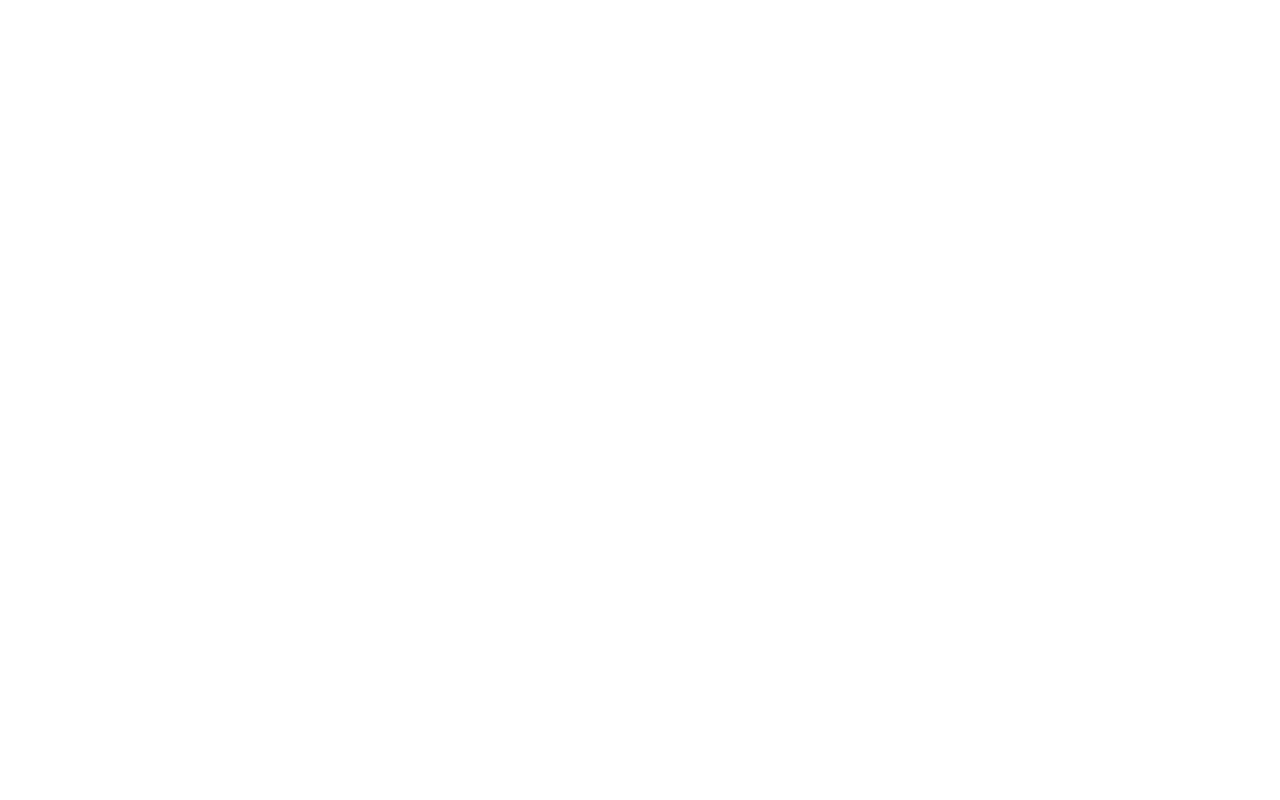
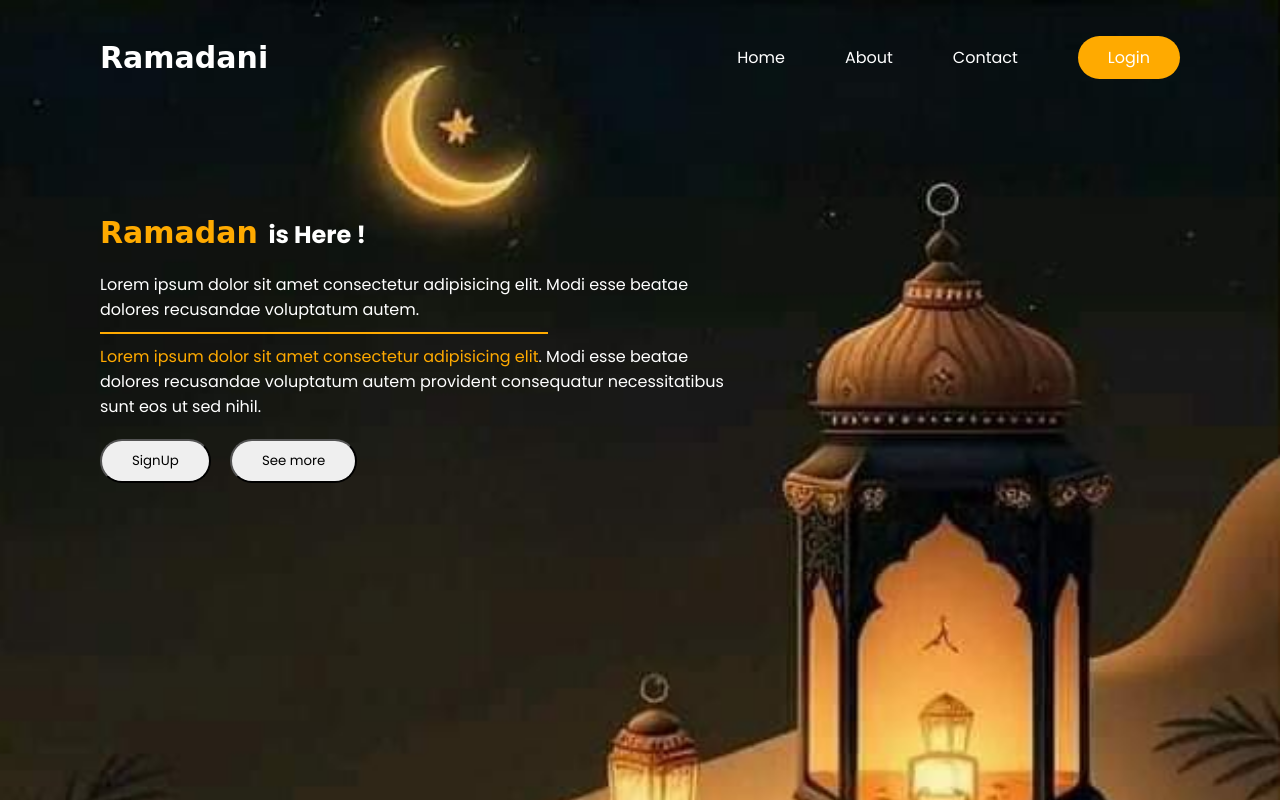
Before and after one commit to NourAlSalhi/Ramadani, a plain HTML site: page index.html in a window 1280 px wide. Drawn offline with Linux system fonts and the light colour scheme.

Commit message:
create header

```diff
--- a/index.html
+++ b/index.html
@@ -15,7 +15,30 @@
 </head>
 
 <body>
-
+    <header>
+        <nav>
+            <h1>Ramadani</h1>
+            <ul>
+                <li>Home</li>
+                <li>About</li>
+                <li>Contact</li>
+                <li><a href="#">Login</a></li>
+            </ul>
+        </nav>
+    </header>
+    <section>
+        <h2><span>Ramadan </span>is Here !</h2>
+        <p>Lorem ipsum dolor sit amet consectetur adipisicing elit.
+            Modi esse beatae dolores recusandae voluptatum autem.</p>
+        <div class="line"></div>
+        <p><span>Lorem ipsum dolor sit amet consectetur adipisicing elit</span>. Modi esse beatae dolores recusandae
+            voluptatum autem
+            provident consequatur necessitatibus sunt eos ut sed nihil.</p>
+        <div class="btn">
+            <button>SignUp</button>
+            <button>See more</button>
+        </div>
+    </section>
 </body>
 
 </html>
--- a/style.css
+++ b/style.css
@@ -8,3 +8,87 @@
     list-style: none;
     text-decoration: none;
 }
+
+body {
+    background-image: url('./img/bg.jfif');
+    background-repeat: no-repeat;
+    background-color: antiquewhite;
+    background-size: cover;
+}
+
+header {
+    color: white;
+    padding: 40px 100px;
+}
+
+/* style navbar */
+nav {
+    display: flex;
+    justify-content: space-between;
+}
+
+nav h1 {
+    font-size: 30px;
+    font-family: 'Parmanent Marker', cursive;
+}
+
+nav ul {
+    display: flex;
+    align-items: center;
+}
+
+nav ul li {
+    margin-left: 60px;
+}
+li a{
+    color: white;
+    background:rgb(255, 170, 0) ;
+    padding: 10px 30px;
+    border-radius: 30px;
+}
+/* style section */
+section {
+    width: 50%;
+    color: white;
+    margin-top: 100px;
+    margin-left: 100px;
+}
+
+h2 {
+    margin-bottom: 20px;
+}
+
+h2 span {
+    color: rgb(255, 170, 0);
+    font-family: 'Parmanent Marker', cursive;
+    font-size: 30px;
+}
+
+.line {
+    border: 1px solid rgb(255, 170, 0);
+    width: 70%;
+    margin: 10px 0px;
+}
+
+p span {
+    color: rgb(255, 170, 0);
+}
+
+.btn {
+    margin-top: 20px;
+}
+
+button {
+    padding: 10px 30px;
+    border-radius: 30px;
+    margin-right: 15px;
+}
+
+button:hover {
+    background: rgb(255, 170, 0);
+    color: white;
+    transform: scale(1.1);
+}
+li:hover{
+    color: rgb(255, 170, 0);
+}
```
